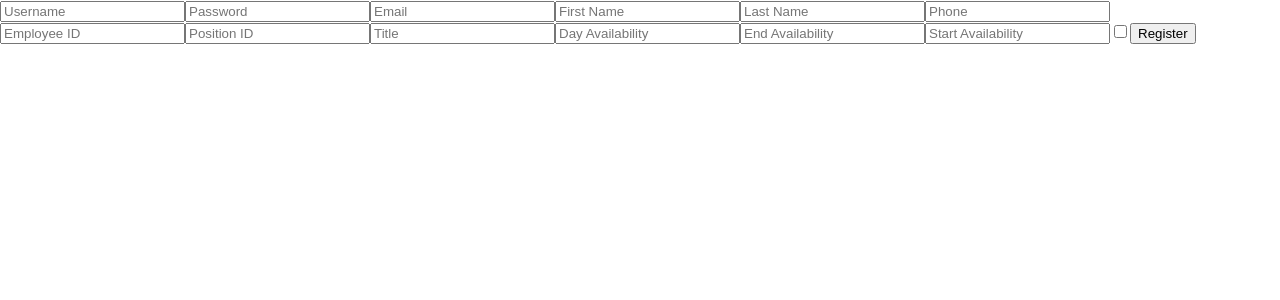
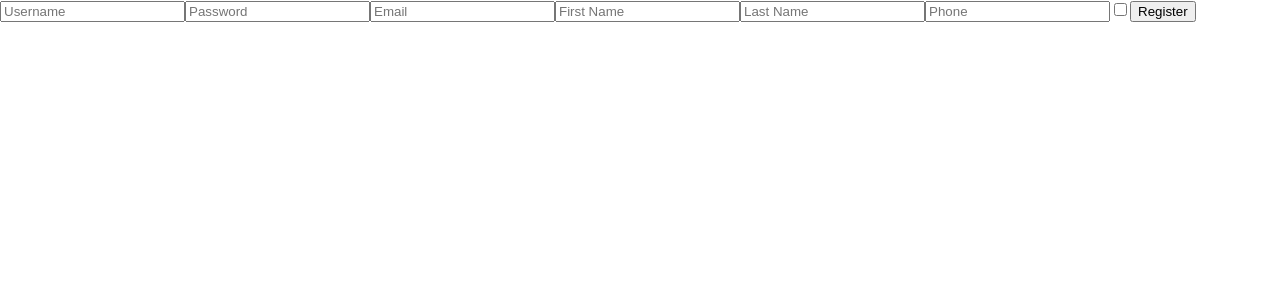
Before and after one commit to matt0125/Scheduler, a React (Create React App) app in the folder web/: page /register in a window 1280 px wide. Shown: the top 300 px of the page. Built offline with nearby package versions, Linux system fonts and the light colour scheme.

Commit message:
Update Register.js
Register Now works

```diff
--- a/web/src/pages/Register.js
+++ b/web/src/pages/Register.js
@@ -9,12 +9,12 @@ const Register = () => {
     firstName: '',
     lastName: '',
     phone: '',
-    empId: '',
-    positionId: '',
-    title: '',
-    dayAvail: '',
-    endAvail: '',
-    startAvail: '',
+    empId: 'NULL',
+    positionId: 'NULL',
+    title: 'NULL',
+    dayAvail: 'NULL',
+    endAvail: 'NULL',
+    startAvail: 'NULL',
     managerIdent: false
   });
 
@@ -45,12 +45,6 @@ const Register = () => {
       <input type="text" name="firstName" placeholder="First Name" onChange={handleChange} />
       <input type="text" name="lastName" placeholder="Last Name" onChange={handleChange} />
       <input type="text" name="phone" placeholder="Phone" onChange={handleChange} />
-      <input type="text" name="empId" placeholder="Employee ID" onChange={handleChange} />
-      <input type="text" name="positionId" placeholder="Position ID" onChange={handleChange} />
-      <input type="text" name="title" placeholder="Title" onChange={handleChange} />
-      <input type="text" name="dayAvail" placeholder="Day Availability" onChange={handleChange} />
-      <input type="text" name="endAvail" placeholder="End Availability" onChange={handleChange} />
-      <input type="text" name="startAvail" placeholder="Start Availability" onChange={handleChange} />
       <input type="checkbox" name="managerIdent" onChange={(e) => handleChange({ target: { name: 'managerIdent', value: e.target.checked } })} />
       <button type="submit">Register</button>
     </form>
```
